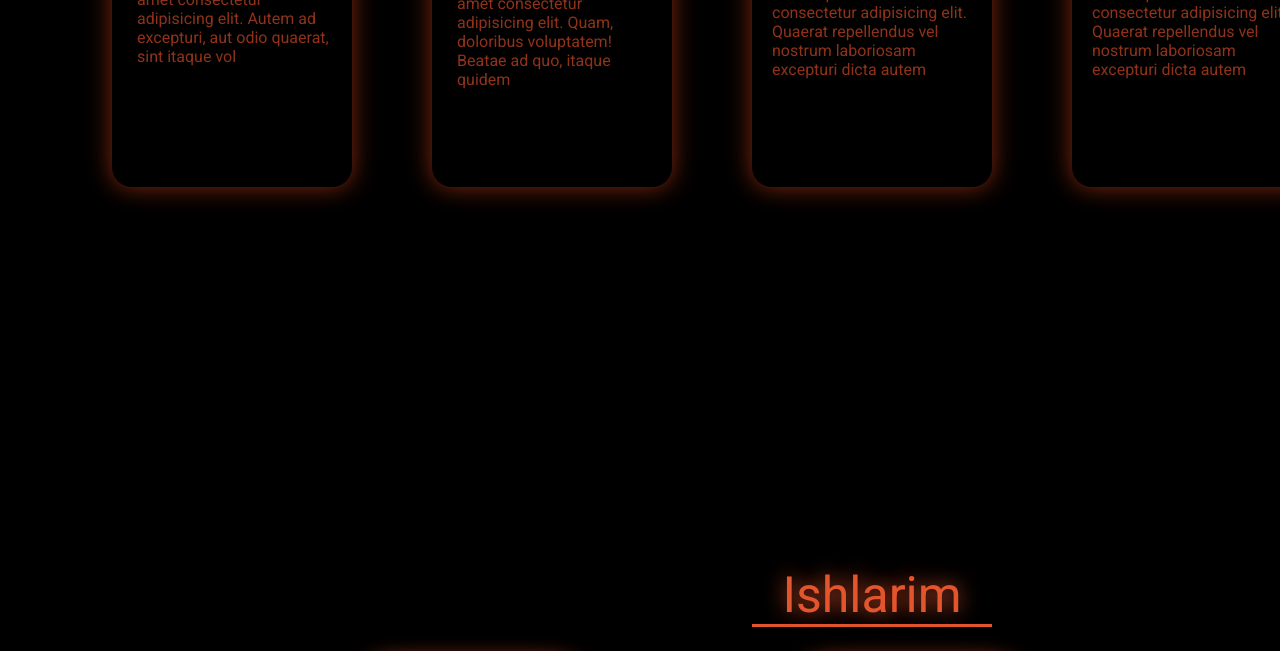
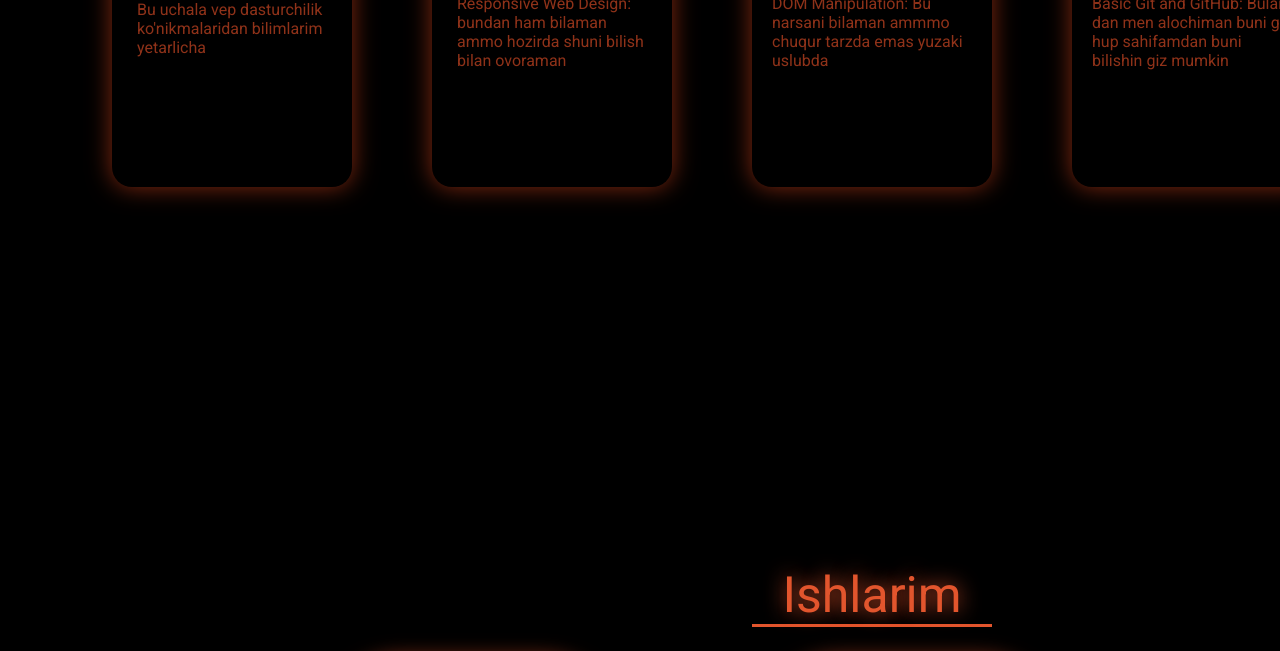
Before and after one commit to elbeksaparbayev05-design/My-Portfolio, a plain HTML site: page index.html in a window 1280 px wide. Shown: the part 2359-3010 px from the top of the page. Drawn offline with Linux system fonts and the light colour scheme; a web font is replaced by a local one.

Commit message:
4-ozgarish va shundanso'ng 1ta ozgarish

```diff
--- a/index.html
+++ b/index.html
@@ -25,6 +25,7 @@
         <a class="section" href="#contactme">Ishlarim</a>
     </nav>
     </div>
+    <div></div>
     </div>
     <main style="display: flex; gap: 100px; flex-direction: column;">
         <!-- 1-section -->
@@ -67,23 +68,23 @@ Hozirda JavaScript bilimlarimni chuqurlashtirib, React.js va zamonaviy frontend
                     <div style="color: #E2552D; margin-top: 0px;"><img src="js.png" alt=""></div>
                     <div style="color: #E2552D; margin-top: 0px;"><img src="icons8-css-48.png" alt=""></div>
                     </div>
-                    <div style="margin-left: 5px;"><div style="color: #8f3219;">Lorem ipsum dolor, sit amet consectetur adipisicing elit. Autem ad excepturi, aut odio quaerat, sint itaque vol</div></div>
+                    <div style="margin-left: 5px;"><div style="color: #8f3219;">HTML5, CSS3, JavaScript: Bu uchala vep dasturchilik ko'nikmalaridan bilimlarim yetarlicha</div></div>
                 </div>
                 <div class="bilim" style="width: 30vh;height: 50vh;border-radius: 20px;padding: 20px;display: flex;justify-content: center;margin-top: 50px; flex-direction: column;">
                     <div  style="display: flex;justify-content: center;"><img style="width: 80px; height: 80px;" src="responsive.png" alt=""></div>
-                    <div style="color: #8f3219; margin-left: 5px;margin-top: 10px;">Lorem ipsum, dolor sit amet consectetur adipisicing elit. Quam, doloribus voluptatem! Beatae ad quo, itaque quidem </div>
+                    <div style="color: #8f3219; margin-left: 5px;margin-top: 10px;">Responsive Web Design: bundan ham bilaman ammo hozirda shuni bilish bilan ovoraman</div>
                 </div>
                 <div class="bilim" style="width: 30vh;height: 50vh;border-radius: 20px;padding: 20px;display: flex;justify-content: center;margin-top: 50px; flex-direction: column;">
                     <div style="display: flex;justify-content: center;"><img style="width: 80px;" src="icons8-graphql-48.png" alt=""></div>
-                    <div style="color: #8f3219;margin-top: 10px;">Lorem ipsum dolor sit amet consectetur adipisicing elit. Quaerat repellendus vel nostrum laboriosam excepturi dicta autem</div>
+                    <div style="color: #8f3219;margin-top: 10px;">DOM Manipulation: Bu narsani bilaman ammmo chuqur tarzda emas yuzaki uslubda</div>
                 </div>
                 <div class="bilim" style="width: 30vh;height: 50vh;border-radius: 20px;padding: 20px;display: flex;justify-content: center;margin-top: 50px; flex-direction: column;">
                     <div style="display: flex;justify-content: center;"><img style="width: 80px;" src="icons8-github-48 (1).png" alt=""></div>
-                    <div style="color: #8f3219;margin-top: 10px;">Lorem ipsum dolor sit amet consectetur adipisicing elit. Quaerat repellendus vel nostrum laboriosam excepturi dicta autem</div>
+                    <div style="color: #8f3219;margin-top: 10px;">Basic Git and GitHub: Bular dan men alochiman buni git hup sahifamdan buni bilishin giz mumkin</div>
                 </div>
                 <div class="bilim" style="width: 30vh;height: 50vh;border-radius: 20px;padding: 20px;display: flex;justify-content: center;margin-top: 50px; flex-direction: column;">
                     <div style="display: flex;justify-content: center;"><img style="width: 80px;" src="icons8-visual-studio-code-2019-80.png" alt=""></div>
-                    <div style="color: #8f3219;margin-top: 10px;">Lorem ipsum dolor sit amet consectetur adipisicing elit. Quaerat repellendus vel nostrum laboriosam excepturi dicta autem</div>
+                    <div style="color: #8f3219;margin-top: 10px;">VS Code as main IDE: Buni tushunma dim ammo bilib qo'liyishga harakat qilaman</div>
                 </div>
             </div>
             </div>
```
